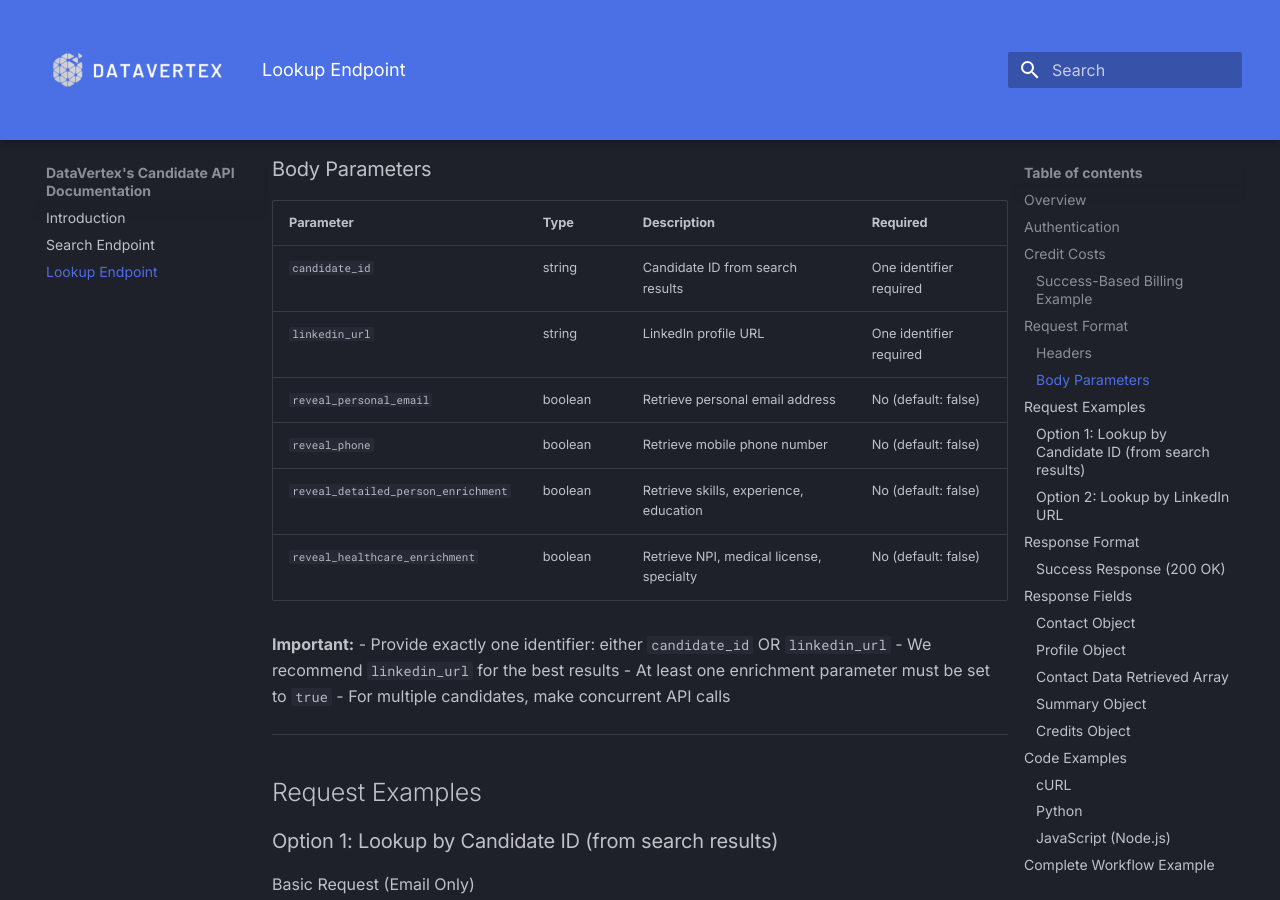
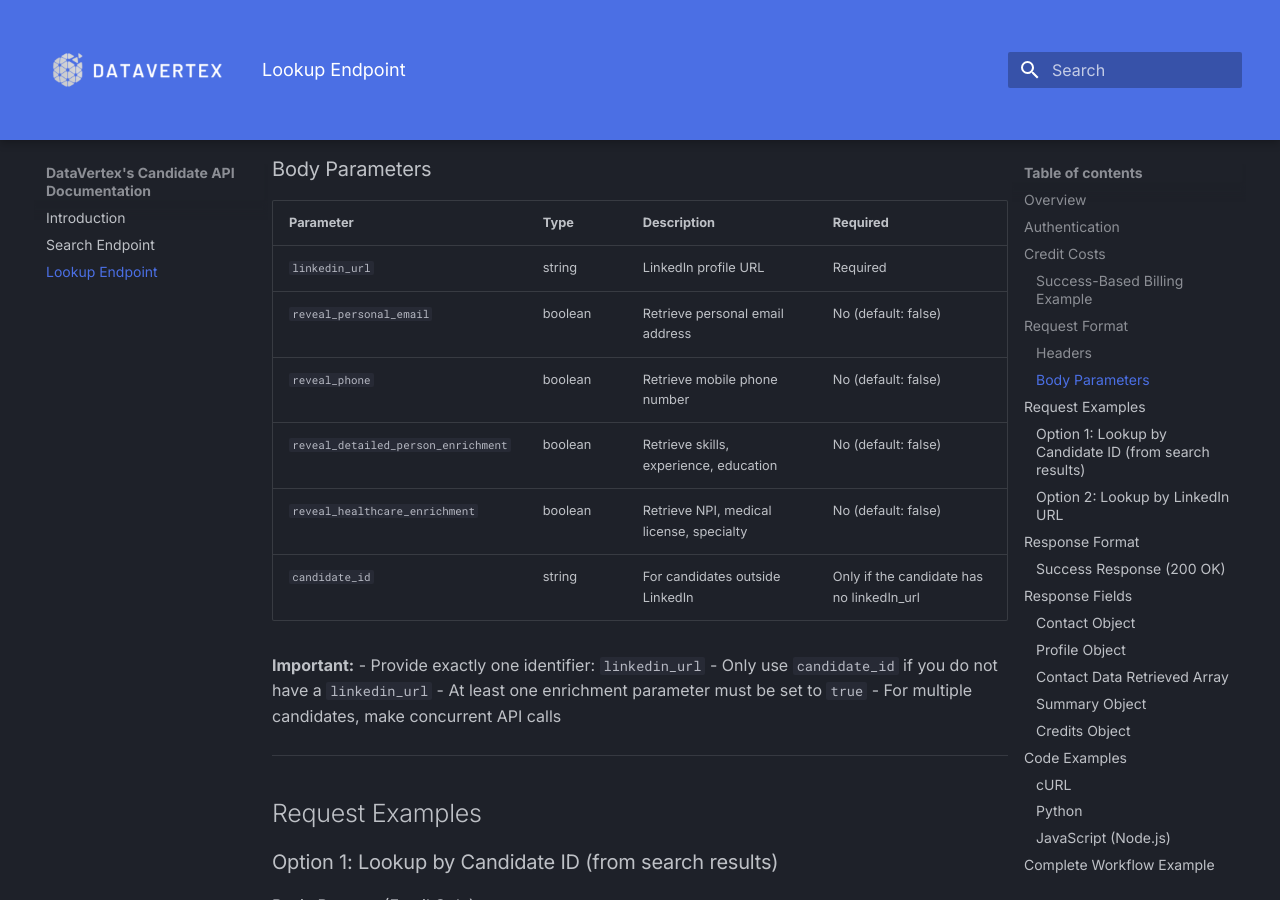
Before and after one commit to jbattdv/dv-api-docs, an MkDocs documentation site: the page built from docs/API_LOOKUP_ENDPOINT.md, in a window 1280 px wide and 900 px high, scrolled down 1680 px. Built offline with MkDocs 1.6.1 and Material for MkDocs 9.7.7, drawn with Linux system fonts in a browser that asks for light colours.

Commit message:
Removed unused data fields from search. Adjusted recommendations for lookup to increase customer performance.

```diff
--- a/docs/API_LOOKUP_ENDPOINT.md
+++ b/docs/API_LOOKUP_ENDPOINT.md
@@ -66,16 +66,16 @@ You're **never charged** for:
 
 | Parameter | Type | Description | Required |
 |-----------|------|-------------|----------|
-| `candidate_id` | string | Candidate ID from search results | One identifier required |
-| `linkedin_url` | string | LinkedIn profile URL | One identifier required |
+| `linkedin_url` | string | LinkedIn profile URL | Required |
 | `reveal_personal_email` | boolean | Retrieve personal email address | No (default: false) |
 | `reveal_phone` | boolean | Retrieve mobile phone number | No (default: false) |
 | `reveal_detailed_person_enrichment` | boolean | Retrieve skills, experience, education | No (default: false) |
 | `reveal_healthcare_enrichment` | boolean | Retrieve NPI, medical license, specialty | No (default: false) |
+| `candidate_id` | string | For candidates outside LinkedIn | Only if the candidate has no linkedIn_url |
 
 **Important:**
-- Provide exactly one identifier: either `candidate_id` OR `linkedin_url`
-- We recommend `linkedin_url` for the best results
+- Provide exactly one identifier: `linkedin_url`
+- Only use `candidate_id` if you do not have a `linkedin_url`
 - At least one enrichment parameter must be set to `true`
 - For multiple candidates, make concurrent API calls
 
```
Also changed, not shown: docs/API_SEARCH_ENDPOINT.md (+0 -3 lines).
